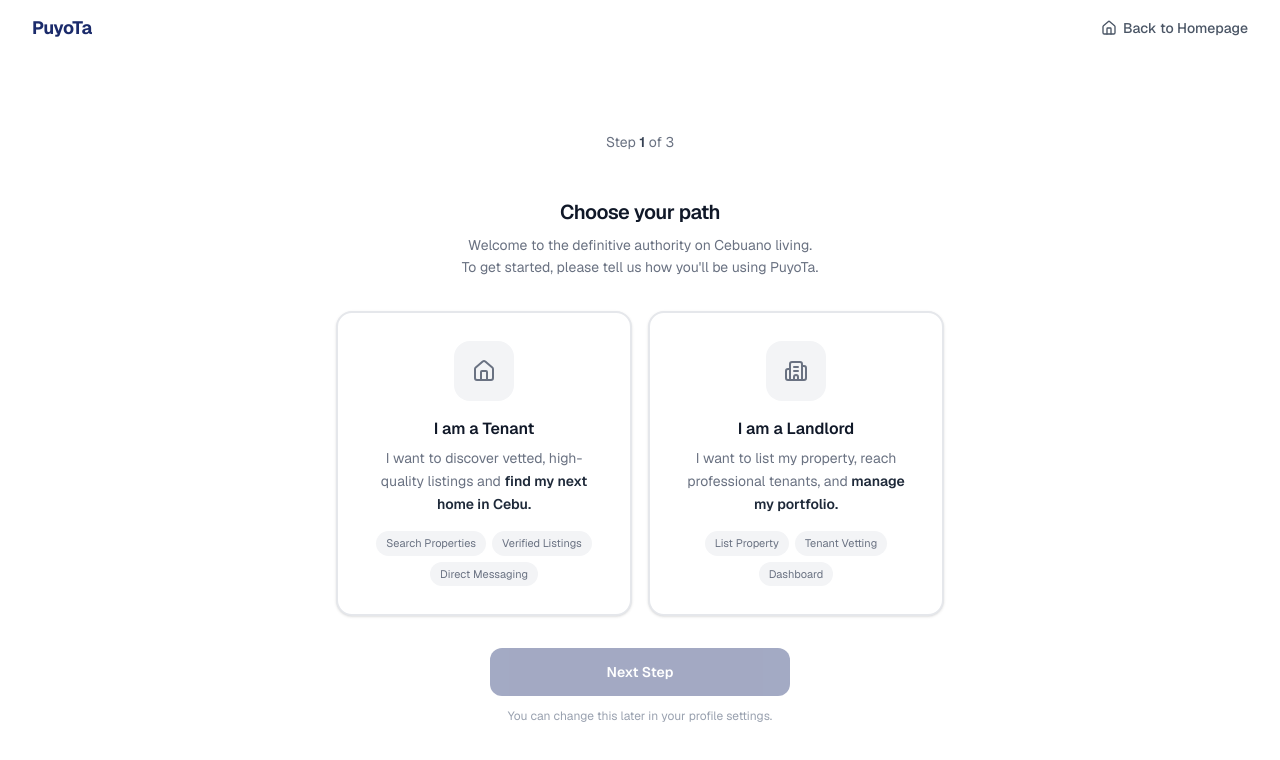
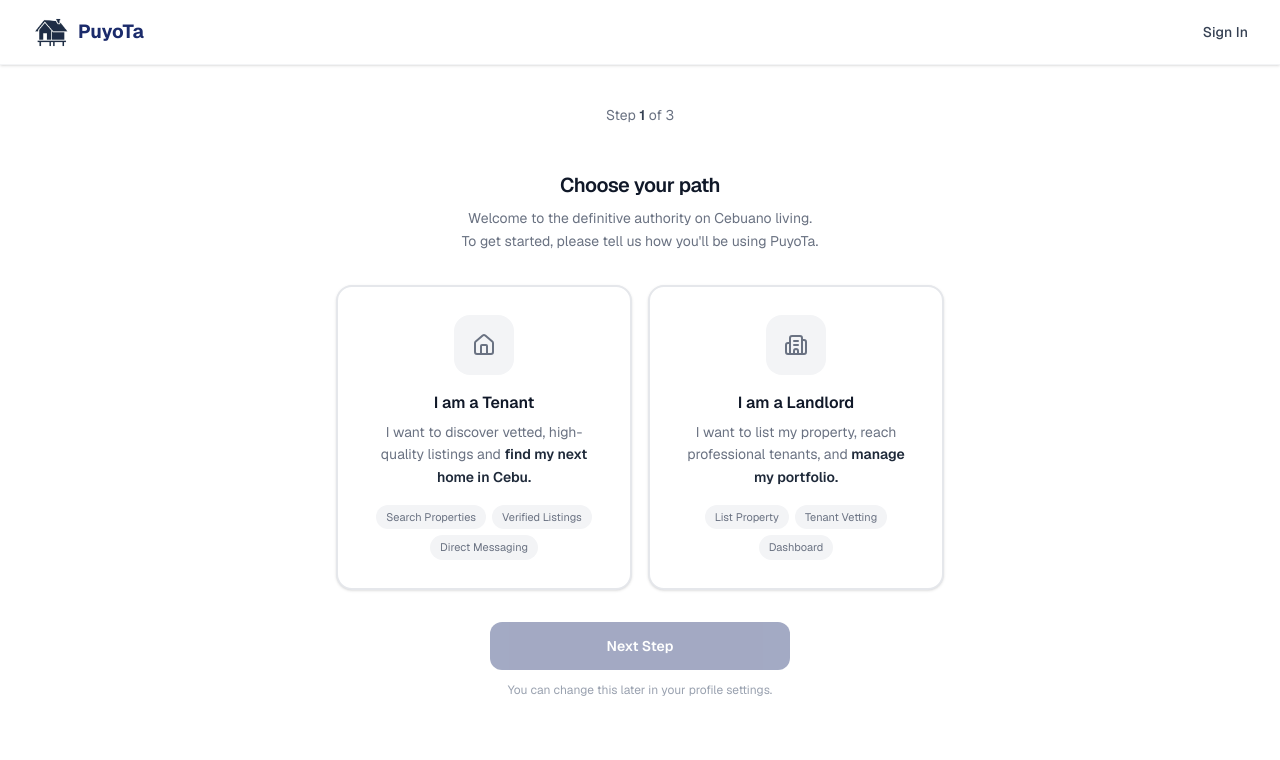
Before and after one commit to KingsleyMe-1/PuyoTa, a Next.js app: page /sign-up in a window 1280 px wide. Shown: the top 760 px of the page. Built offline with nearby package versions, Linux system fonts and the light colour scheme.

Commit message:
Refactor Authentication pages

```diff
--- /dev/null
+++ b/app/(authentication)/layout.tsx
@@ -0,0 +1,16 @@
+import { ReactNode } from 'react'
+import Navbar from '../shared/components/NavBar';
+
+const Layout = ({ children }: { children: ReactNode }) => {
+    return (
+        <div className="min-h-dvh flex flex-col"
+            style={{ background: "var(--color-listings-bg)" }}>
+            <Navbar authentication={true} />
+            <main>
+                {children}
+            </main>
+        </div>
+    )
+}
+
+export default Layout
--- a/app/sign-in/page.tsx
+++ b/app/(authentication)/sign-in/page.tsx
@@ -1,6 +1,5 @@
 import type { Metadata } from "next";
-import Link from "next/link";
-import { Home, ShieldCheck } from "lucide-react";
+import {  ShieldCheck } from "lucide-react";
 import { SignInForm } from "./components/SignInForm";
 
 export const metadata: Metadata = {
@@ -11,24 +10,7 @@ export const metadata: Metadata = {
 
 export default function SignInPage() {
   return (
-    <div className="flex flex-col min-h-dvh">
-      <header className="shrink-0 flex items-center justify-between px-5 sm:px-8 h-14">
-        <Link
-          href="/"
-          className="text-lg font-bold tracking-tight text-navy hover:opacity-80 transition-opacity"
-        >
-          PuyoTa
-        </Link>
-        <Link
-          href="/"
-          className="flex items-center gap-1.5 text-sm font-medium text-gray-600 hover:text-gray-900 transition-colors focus-visible:outline-none focus-visible:underline"
-        >
-          <Home className="w-4 h-4" aria-hidden="true" />
-          <span>Back to Homepage</span>
-        </Link>
-      </header>
-
-      <main className="flex-1 flex flex-col items-center justify-center px-4 py-10 sm:py-14">
+      <main className="flex-1 flex flex-col items-center justify-center px-4 py-10">
         <div className="w-full max-w-[480px] flex flex-col gap-5">
           <div className="bg-white rounded-2xl shadow-sm border border-gray-100 px-7 sm:px-10 py-8 sm:py-10 flex flex-col gap-6">
             <div className="text-center flex flex-col gap-1">
@@ -58,6 +40,5 @@ export default function SignInPage() {
           </div>
         </div>
       </main>
-    </div>
   );
 }
--- a/app/sign-up/components/SignUpFlow.tsx
+++ b/app/(authentication)/sign-up/components/SignUpFlow.tsx
@@ -260,7 +260,7 @@ function StepPersonalInfo({
 
   return (
     <div className="w-full max-w-[480px] mx-auto px-4">
-      <div className="bg-white rounded-2xl shadow-sm border border-gray-100 overflow-hidden">
+      <div className="bg-white rounded-2xl shadow-sm border border-gray-100 overflow-hidden ">
         {/* Card header */}
         <div className="px-7 sm:px-9 pt-8 pb-5">
           <div className="flex items-center justify-between mb-4">
--- /dev/null
+++ b/app/(authentication)/sign-up/page.tsx
@@ -0,0 +1,18 @@
+import type { Metadata } from "next";
+import { SignUpFlow } from "./components/SignUpFlow";
+
+export const metadata: Metadata = {
+  title: "Create an Account — PuyoTa",
+  description:
+    "Join PuyoTa to access verified rental listings in Cebu City. Find your next home with no ghosting and no fake prices.",
+};
+
+export default function SignUpPage() {
+  return (
+
+      <main className="flex-1 flex flex-col items-center justify-center py-10">
+        <SignUpFlow />
+      </main>
+
+  );
+}
--- /dev/null
+++ b/app/(users)/layout.tsx
@@ -0,0 +1,7 @@
+const Layout = ({ children }: { children: React.ReactNode }) => {
+  return (
+    <div>{children}</div>
+  )
+}
+
+export default Layout
--- a/app/shared/components/NavBar.tsx
+++ b/app/shared/components/NavBar.tsx
@@ -12,7 +12,7 @@ const navLinks = [
   { href: "/apartments", label: "Apartments" },
 ];
 
-export default function Navbar() {
+export default function Navbar({ authentication }: { authentication: boolean }) {
   const pathname = usePathname();
   const [menuOpen, setMenuOpen] = useState(false);
 
@@ -43,6 +43,7 @@ export default function Navbar() {
         </Link>
 
         {/* Desktop Nav Links */}
+        {!authentication &&
           <div className="hidden md:flex items-center gap-8">
             {navLinks.map((link) => (
               <Link
@@ -59,15 +60,19 @@ export default function Navbar() {
               </Link>
             ))}
           </div>
+        }
 
         {/* Right — Desktop Sign In + Mobile Hamburger */}
         <div className="flex items-center gap-3 shrink-0">
+          {
+            !isActive("/sign-in") &&
             <Link
               href="/sign-in"
               className="hidden md:inline-flex text-sm font-medium text-gray-700 hover:text-navy transition-colors"
             >
               Sign In
             </Link>
+          }
 
           <button
             aria-label={menuOpen ? "Close menu" : "Open menu"}
--- /dev/null
+++ b/app/shared/components/SidebarNavigation.tsx
@@ -0,0 +1,8 @@
+
+const SidebarNavigation = () => {
+  return (
+    <div>SidebarNavigation</div>
+  )
+}
+
+export default SidebarNavigation
--- a/app/sign-in/layout.tsx
+++ /dev/null
@@ -1,14 +0,0 @@
-export default function SignInLayout({
-  children,
-}: {
-  children: React.ReactNode;
-}) {
-  return (
-    <div
-      className="min-h-dvh flex flex-col"
-      style={{ background: "var(--color-listings-bg)" }}
-    >
-      {children}
-    </div>
-  );
-}
--- a/app/sign-up/layout.tsx
+++ /dev/null
@@ -1,14 +0,0 @@
-export default function SignUpLayout({
-  children,
-}: {
-  children: React.ReactNode;
-}) {
-  return (
-    <div
-      className="min-h-dvh flex flex-col"
-      style={{ background: "var(--color-listings-bg)" }}
-    >
-      {children}
-    </div>
-  );
-}
--- a/app/sign-up/page.tsx
+++ /dev/null
@@ -1,37 +0,0 @@
-import type { Metadata } from "next";
-import Link from "next/link";
-import { Home } from "lucide-react";
-import { SignUpFlow } from "./components/SignUpFlow";
-
-export const metadata: Metadata = {
-  title: "Create an Account — PuyoTa",
-  description:
-    "Join PuyoTa to access verified rental listings in Cebu City. Find your next home with no ghosting and no fake prices.",
-};
-
-export default function SignUpPage() {
-  return (
-    <div className="flex flex-col min-h-dvh">
-      <header className="shrink-0 flex items-center justify-between px-5 sm:px-8 h-14">
-        <Link
-          href="/"
-          className="text-lg font-bold tracking-tight text-navy hover:opacity-80 transition-opacity"
-        >
-          PuyoTa
-        </Link>
-        <Link
-          href="/"
-          className="flex items-center gap-1.5 text-sm font-medium text-gray-600 hover:text-gray-900 transition-colors focus-visible:outline-none focus-visible:underline"
-        >
-          <Home className="w-4 h-4" aria-hidden="true" />
-          <span>Back to Homepage</span>
-        </Link>
-      </header>
-
-      <main className="flex-1 flex flex-col items-center justify-center py-10 sm:py-14">
-        <SignUpFlow />
-      </main>
-
-    </div>
-  );
-}
```
Also changed, not shown: app/(authentication)/sign-in/components/SignInForm.tsx (renamed from app/sign-in/components/SignInForm.tsx). Lines whose indentation alone changed are shown as unchanged.
